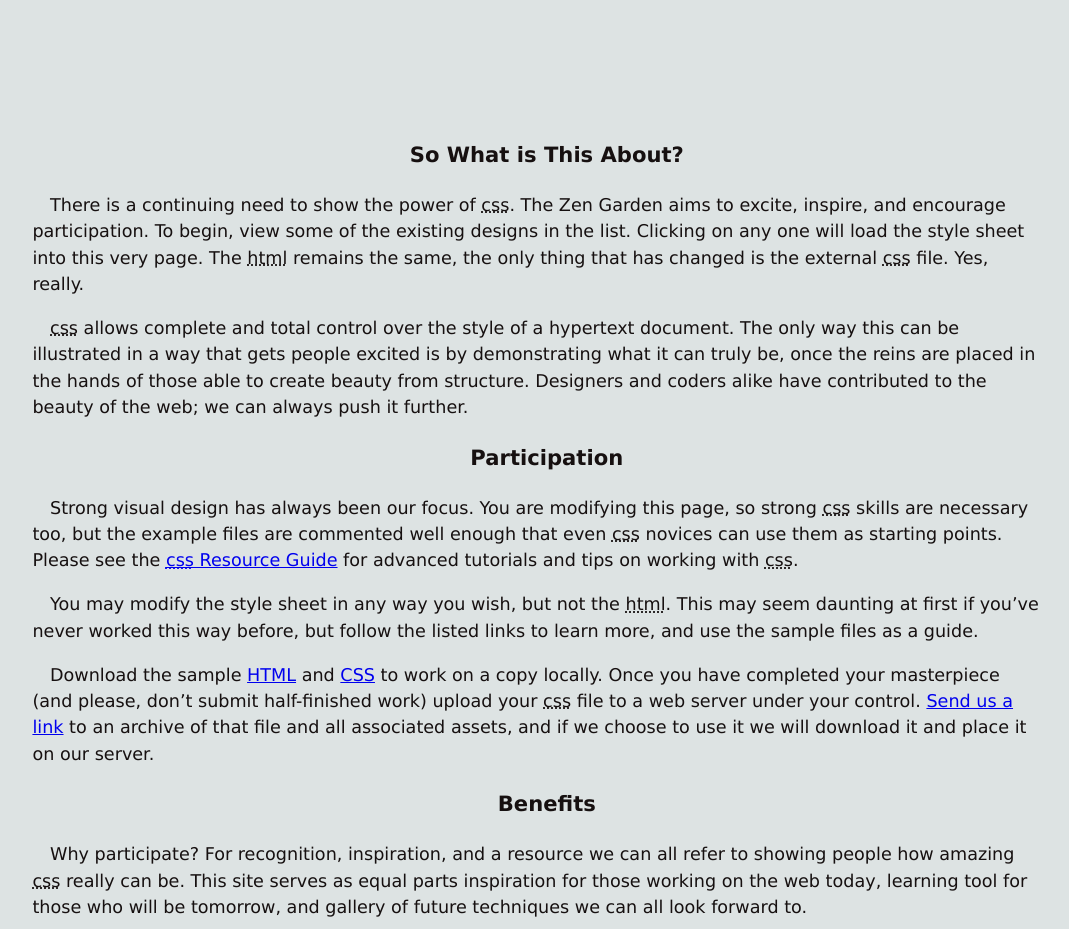
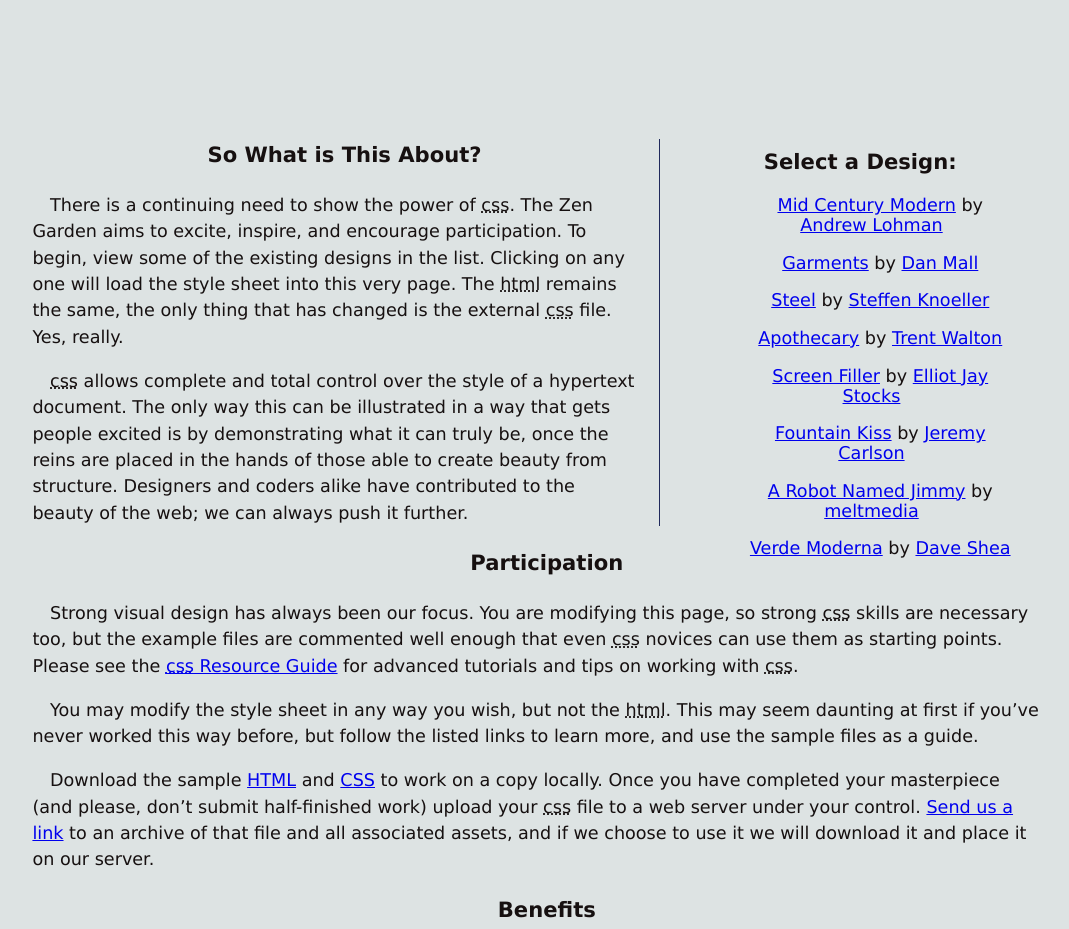
Before and after one commit to KarollineCS/desenvolve-introducao-web, a plain HTML site: page CSS Zen Garden/index.html in a window 1280 px wide. Shown: the part 440-1369 px from the top of the page, without its empty margins (102-1171 px from the left). Drawn offline with Linux system fonts and the light colour scheme.

Commit message:
Update style.css
Adicionando os requisitos da atividade sobre Posicionamento ao .css

```diff
--- a/CSS Zen Garden/style.css
+++ b/CSS Zen Garden/style.css
@@ -17,6 +17,24 @@ html {
     width: 80%;
     max-width: 1280px;
     margin: auto;
+
+    /*posicionamento*/
+    position: relative;
+}
+
+.explanation {
+    width: 60%;
+    margin-right: 35%;
+    border-right: 1px solid #1f295c;
+    padding-right: 2%;
+}
+
+#design-selection {
+    position: absolute;
+    top: 560px;
+    left: 62%;
+    padding-left: 1%;
+    padding-right: 1%;
 }
 
 h1 {
```
